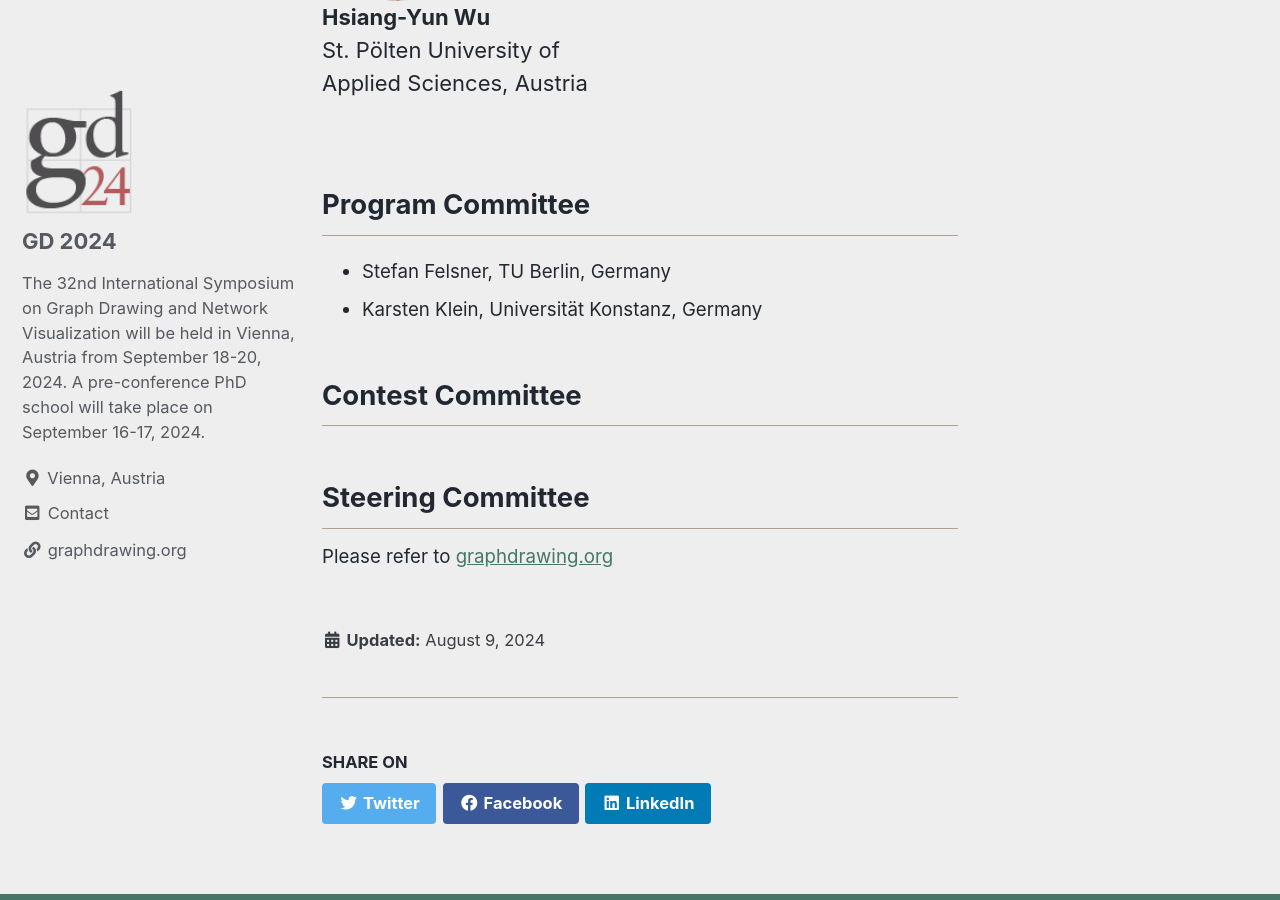
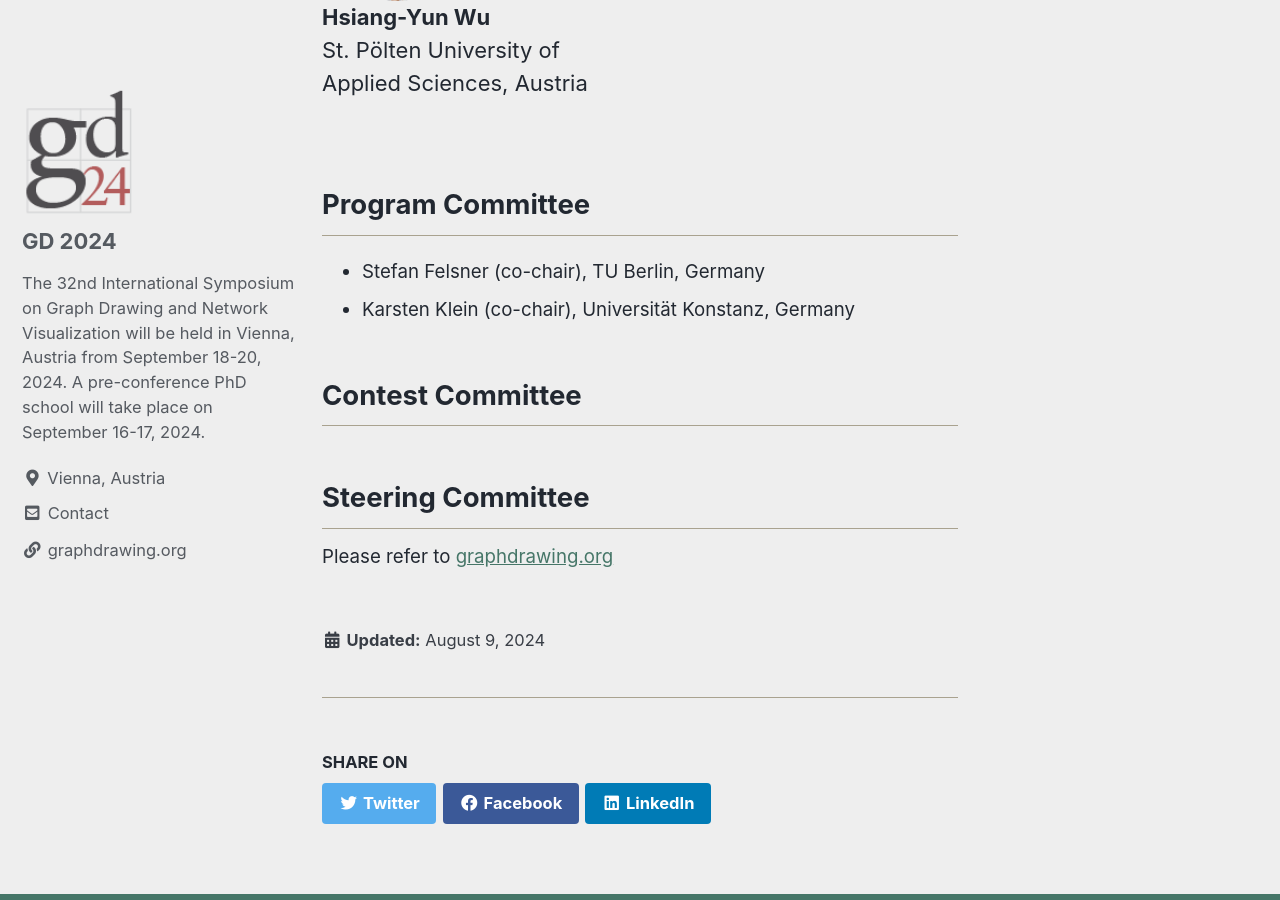
Before and after one commit to graphdrawing/gd2024, a Jekyll site: the page built from pages/committee.md, in a window 1280 px wide and 900 px high, scrolled down 1231 px. Built offline with Jekyll 4.4.1, drawn with Linux system fonts in a browser that asks for light colours; cached includes are drawn as plain includes.

Commit message:
Update committee.md
added the pc chairs

```diff
--- a/pages/committee.md
+++ b/pages/committee.md
@@ -33,8 +33,8 @@ toc: true
 
 ## Program Committee
 
-* Stefan Felsner, TU Berlin, Germany
-* Karsten Klein, Universität Konstanz, Germany
+* Stefan Felsner (co-chair), TU Berlin, Germany
+* Karsten Klein (co-chair), Universität Konstanz, Germany
 
 <!--
 * Patrizio Angelini (co-chair), John Cabot University, Italy
```
